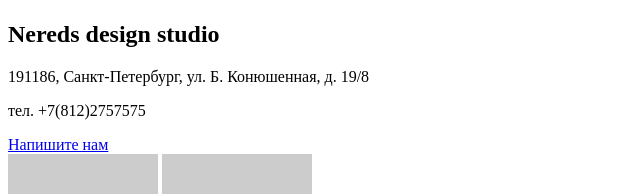
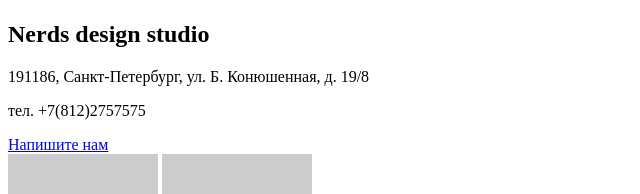
Before and after one commit to VSuchkov/229762-nerds, a plain HTML site: page index.html in a window 1280 px wide. Shown: the part 1821-2015 px from the top of the page, 0-640 px from the left. Drawn offline with Linux system fonts and the light colour scheme; placeholder pictures from the web are drawn by us.

Commit message:
исправил граматическую ошибку

```diff
--- a/index.html
+++ b/index.html
@@ -121,7 +121,7 @@
       </div>
       <div class="contacts">
         <div>
-          <h2>Nereds design studio</h2>
+          <h2>Nerds design studio</h2>
           <p>191186, Санкт-Петербург, ул. Б. Конюшенная, д. 19/8</p>
           <p>тел. +7(812)2757575</p>
           <a class="btn" href="#">Напишите нам</a>
```
